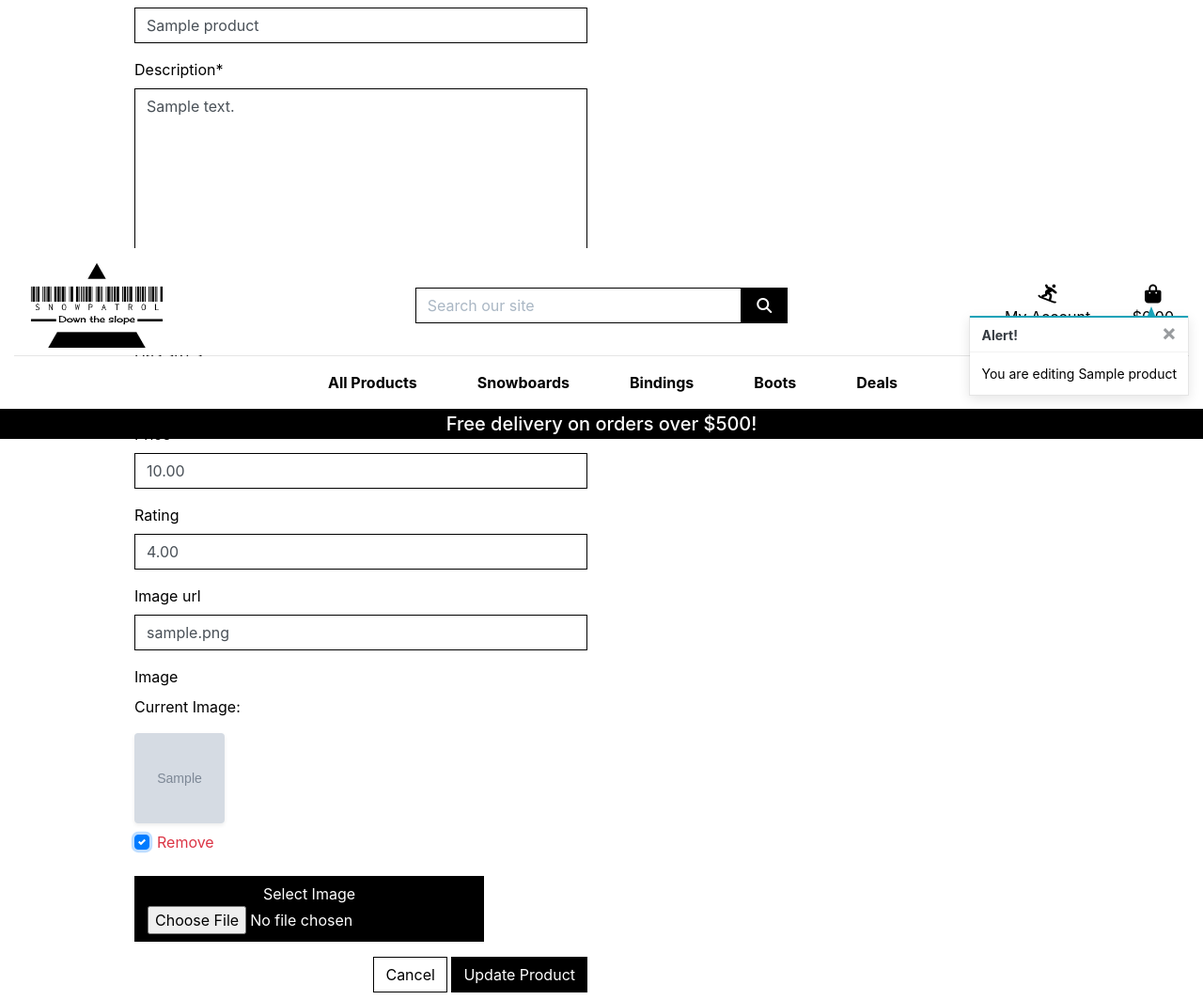
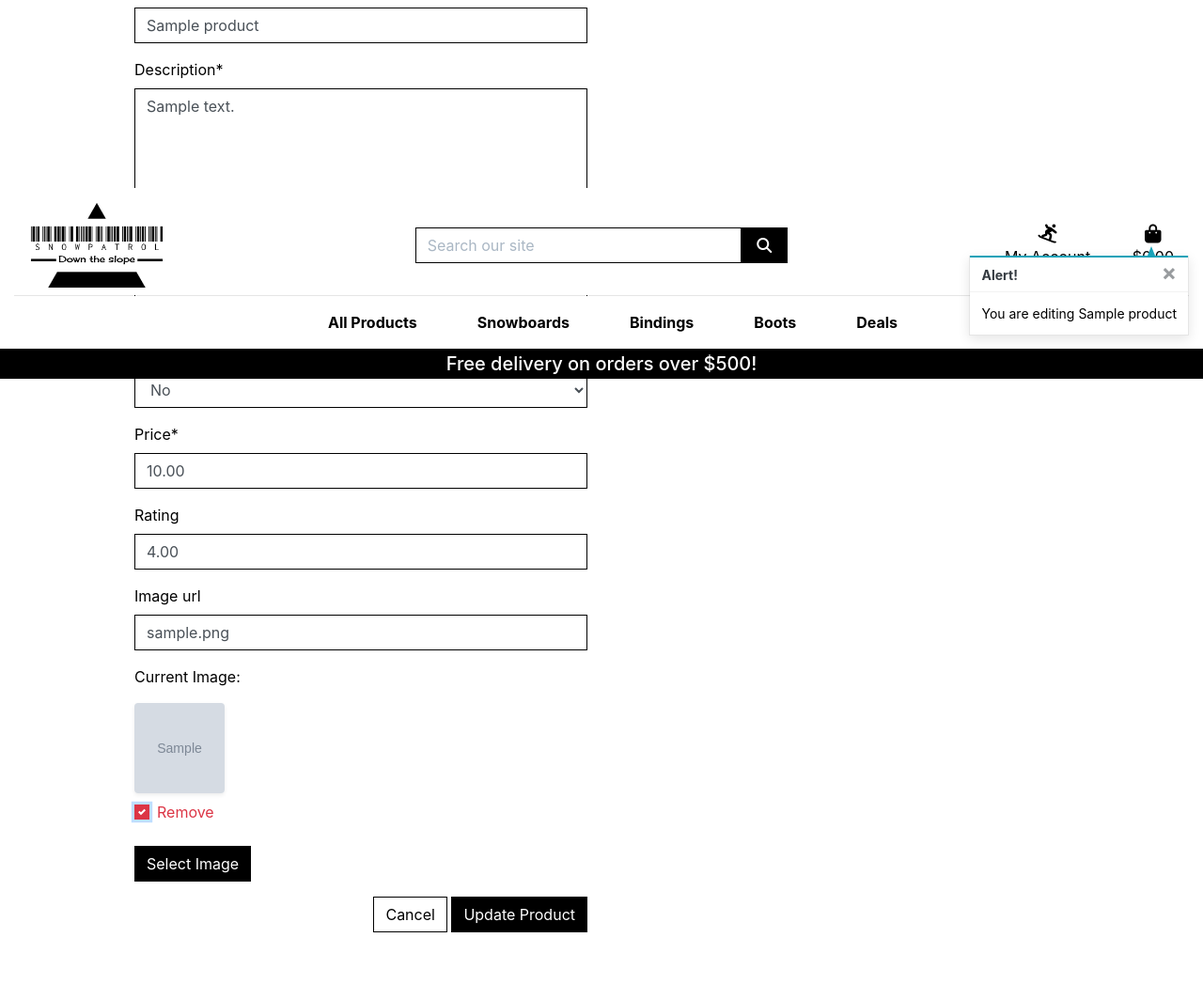
Before and after one commit to Karroroenning/Snow-Patrol, a Django app: page /products/edit/1/ in a window 1280 px wide, after a click on "Remove". Shown: the part 540-1604 px from the top of the page at 94% size. After the commit the page ends 1532 px from the top, so only its background shows below. Run offline with Django 3.2, Linux system fonts and the light colour scheme; a user stored in the database is signed in; tables that the repository leaves empty hold one stand-in row (values such as "Sample post"); grey boxes marked "Sample" are stand-in pictures; some libraries are stand-ins or nearby versions.

Commit message:
added som css to the image field in the add product page

```diff
--- a/products/templates/products/edit_product.html
+++ b/products/templates/products/edit_product.html
@@ -30,7 +30,13 @@
             <div class="col-12 col-md-6">
                 <form method="POST" action="{% url 'edit_product' product.id %}" class="form mb-2" enctype="multipart/form-data">
                     {% csrf_token %}
-                    {{ form | crispy }}
+                    {% for field in form %}
+                        {% if field.name != 'image' %}
+                            {{ field | as_crispy_field }}
+                        {% else %}
+                            {{ field }}
+                        {% endif %}
+                    {% endfor %}
                     <div class="text-right">
                         <a class="btn btn-outline-black rounded-0" href="{% url 'products' %}">Cancel</a>
                         <button class="btn btn-black rounded-0" type="submit">Update Product</button>
@@ -40,3 +46,13 @@
         </div>
     </div>
 {% endblock %}
+
+{% block postloadjs %}
+    {{ block.super }}
+    <script type="text/javascript">
+        $('#new-image').change(function() {
+            var file = $('#new-image')[0].files[0];
+            $('#filename').text(`Image will be set to: ${file.name}`);
+        });
+    </script>
+{% endblock %}
--- a/static/css/base.css
+++ b/static/css/base.css
@@ -244,6 +244,34 @@ input[name='q']::placeholder {
 	color: #17a2b8; /* text-info */
 }
 
+/* Product Form */
+
+.btn-file {
+    position: relative;
+    overflow: hidden;
+}
+
+.btn-file input[type="file"] {
+    position: absolute;
+    top: 0;
+    right: 0;
+    min-width: 100%;
+    min-height: 100%;
+    opacity: 0;
+    cursor: pointer;
+}
+
+.custom-checkbox .custom-control-label::before {
+    border-radius: 0;
+    border-color: #dc3545;
+}
+
+.custom-checkbox .custom-control-input:checked~.custom-control-label::before {
+    background-color: #dc3545;
+    border-color: #dc3545;
+    border-radius: 0;
+}
+
 /* fixed top navbar only on medium and up */
 @media (min-width: 992px) {
     .fixed-top-desktop-only {
```
Also changed, not shown: products/templates/products/add_product.html (+17 -1 lines), media/shop-images/17284108501_1_4e48oln.webp (added).
